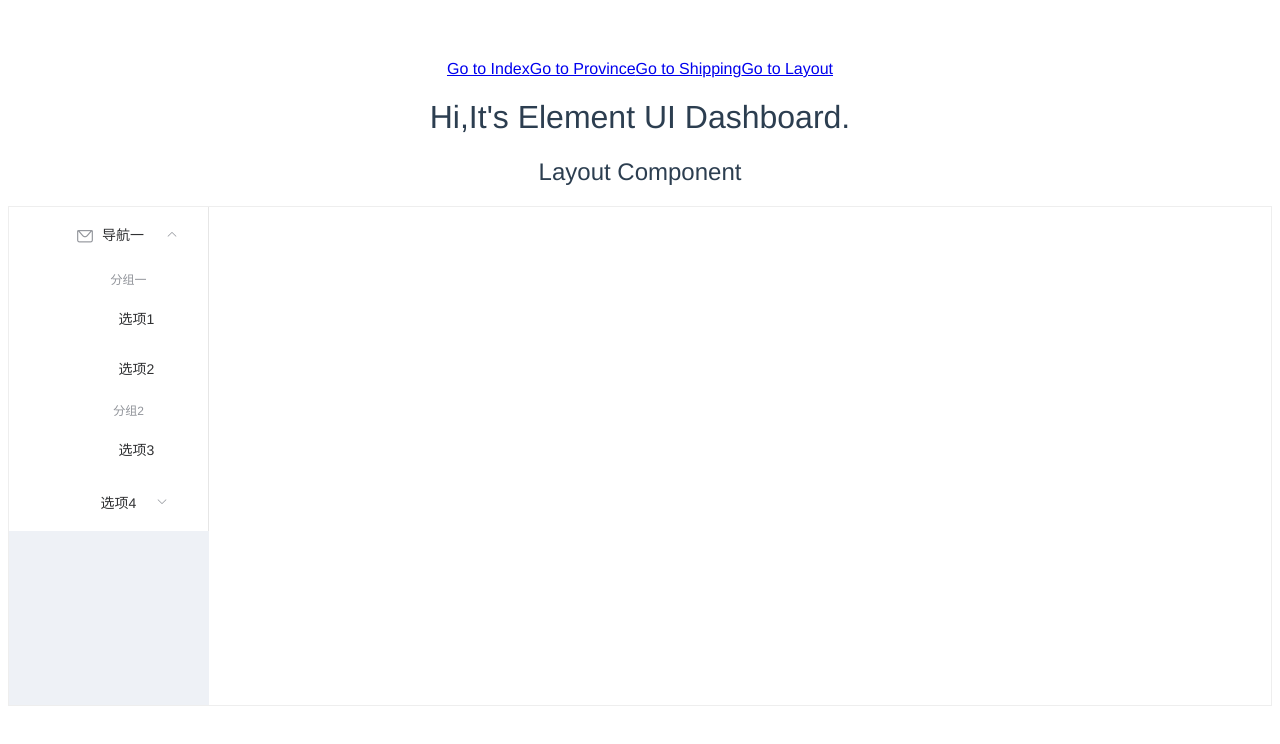
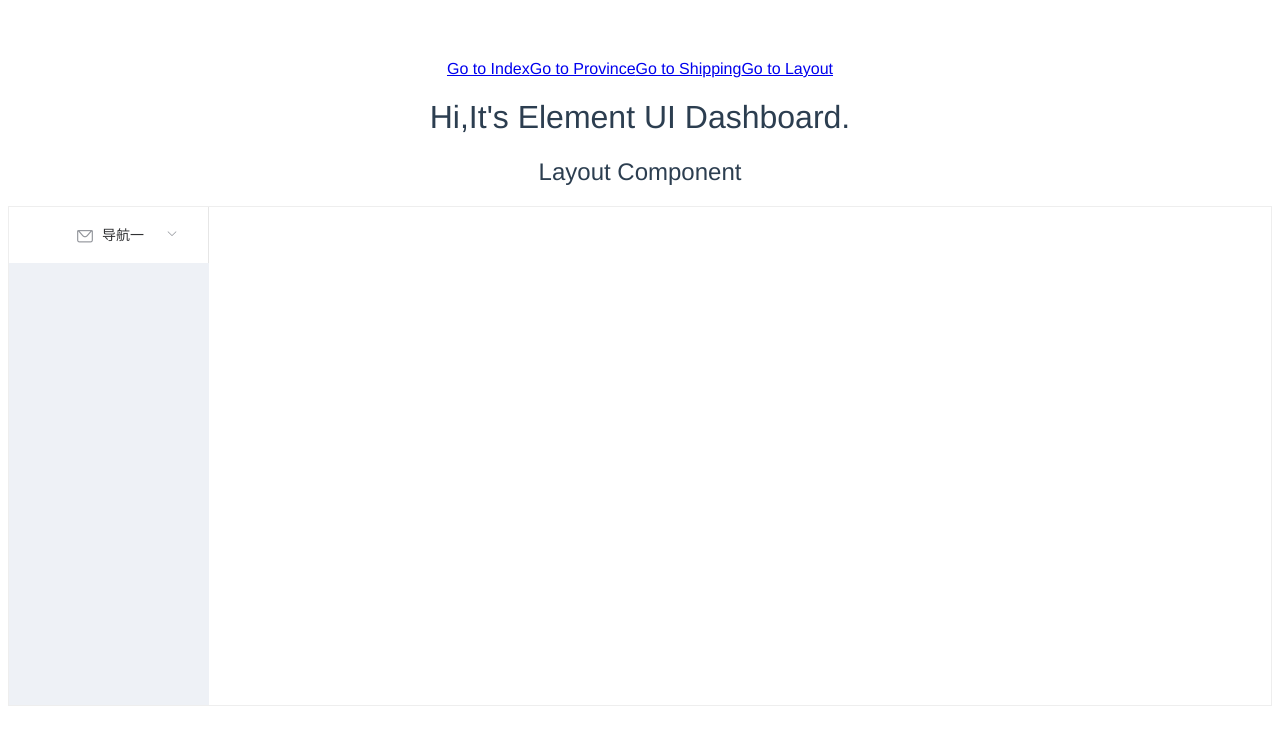
Before and after one commit to nicole0169/my-element, a Vue app: page /layout in a window 1280 px wide. Shown: the top 744 px of the page. Built offline with nearby package versions, Linux system fonts and the light colour scheme.

Commit message:
add container layout

```diff
--- a/src/components/Layout.vue
+++ b/src/components/Layout.vue
@@ -4,15 +4,15 @@
         <h2>Layout Component</h2>
         <el-container style="height: 500px; border: 1px solid #eeeeee">
             <el-aside width="200px" style="background-color: rgb(238, 241, 246)">
-                <el-menu :default-openeds="['1', '3']">
+                <el-menu router :default-active="$route.path" class="el-menu-vertical-demo">
                     <el-submenu index="1">
                         <template slot="title"><i class="el-icon-message"></i>导航一</template>
                         <el-menu-item-group>
                             <template slot="title">分组一</template>
-                            <el-menu-item index="1-1">选项1</el-menu-item>
-                            <el-menu-item index="1-2">选项2</el-menu-item>
+                            <el-menu-item index="/1-1">选项1</el-menu-item>
+                            <el-menu-item index="/1-2">选项2</el-menu-item>
                         </el-menu-item-group>
-                        <el-menu-item-group title="分组2">
+                        <el-menu-item-group title="分组二">
                             <el-menu-item index="1-3">选项3</el-menu-item>
                         </el-menu-item-group>
                         <el-submenu index="1-4">
@@ -56,4 +56,8 @@
     a {
         color: #42b983;
     }
+
+    .el-aside {
+        color: #333;
+    }
 </style>
```
